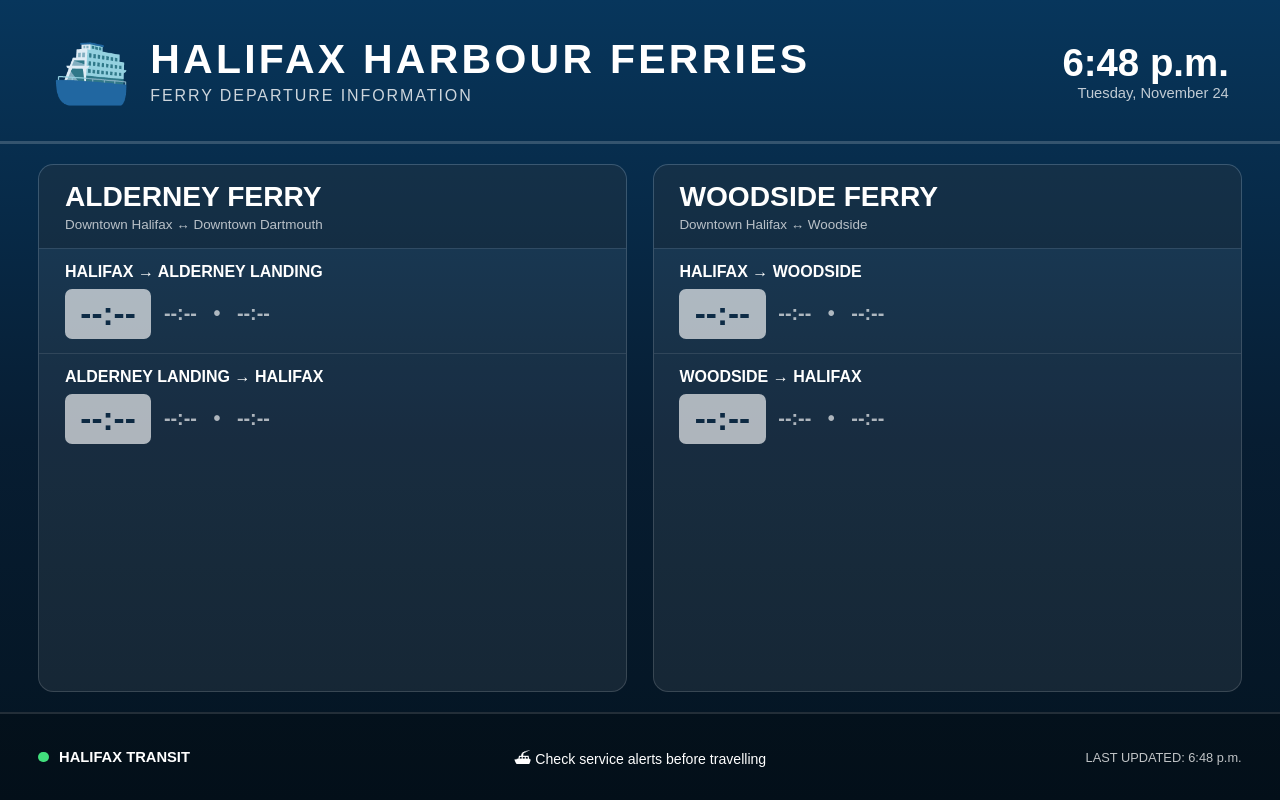
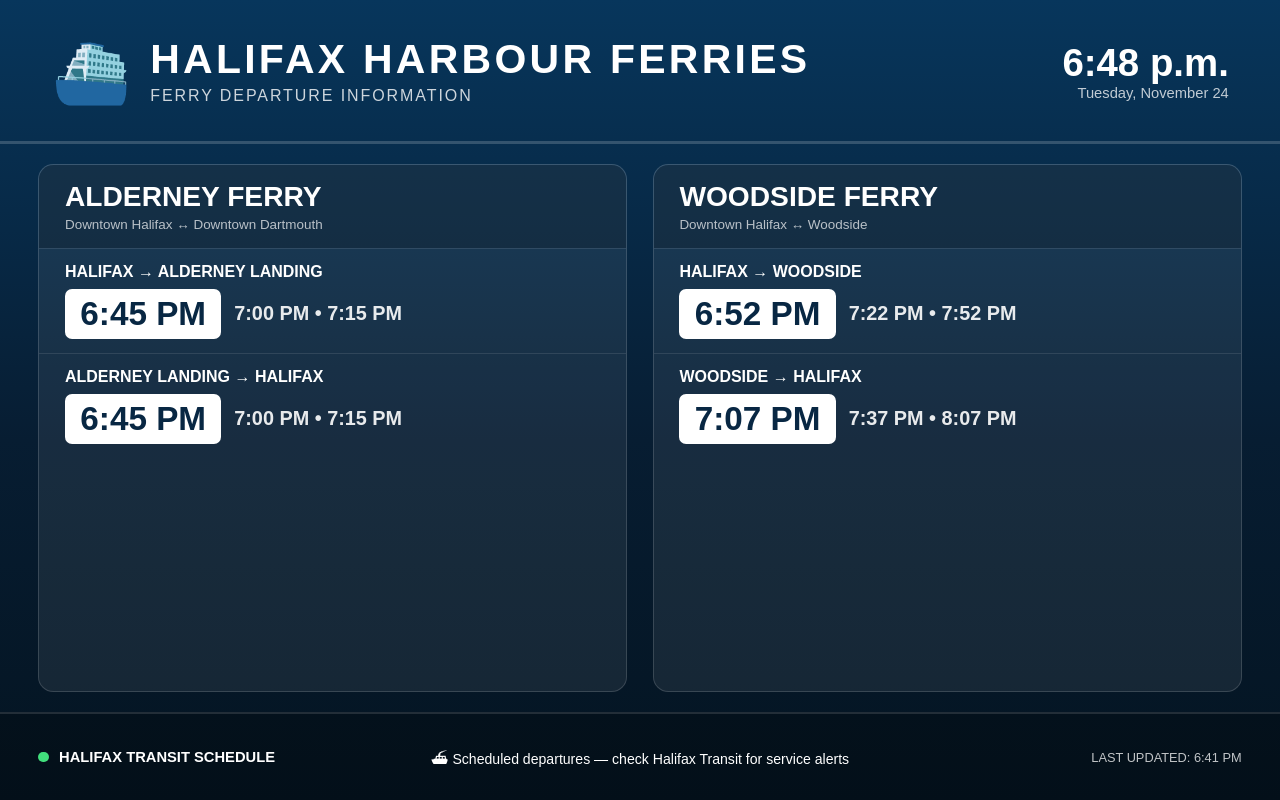
Before and after one commit to mainline123/Halifax-Ferry-Board, a plain HTML site: page index.html in a window 1280 px wide. Drawn offline with Linux system fonts and the light colour scheme.

Commit message:
Enhance ferry schedule display and data loading
Updated ferry schedule display and loading logic.

```diff
--- a/index.html
+++ b/index.html
@@ -1,3 +1,4 @@
+
 <!DOCTYPE html>
 <html lang="en">
 <head>
@@ -136,12 +137,14 @@ html, body {
     color: #082743;
     padding: .8vh 1.2vw;
     border-radius: .55vw;
+    white-space: nowrap;
 }
 
 .following {
     font-size: 1.55vw;
     font-weight: 600;
     opacity: .9;
+    white-space: nowrap;
 }
 
 /* FOOTER */
@@ -254,7 +257,6 @@ html, body {
 
         </section>
 
-
         <!-- WOODSIDE -->
 
         <section class="route-card">
@@ -300,16 +302,15 @@ html, body {
 
     </main>
 
-
     <footer class="footer">
 
         <div class="live">
             <span class="dot"></span>
-            HALIFAX TRANSIT
+            HALIFAX TRANSIT SCHEDULE
         </div>
 
         <div class="alert" id="alert">
-            ⛴ Check service alerts before travelling
+            ⛴ Scheduled times — check service alerts before travelling
         </div>
 
         <div class="updated">
@@ -320,7 +321,6 @@ html, body {
     </footer>
 
 </div>
-
 
 <script>
 
@@ -345,30 +345,94 @@ function updateClock() {
 
     document.getElementById("clock").textContent = time;
     document.getElementById("date").textContent = date;
-
 }
 
 updateClock();
-
 setInterval(updateClock, 1000);
 
 
-/* UPDATE DISPLAY TIME */
+/* POPULATE ONE FERRY DIRECTION */
 
-function updateRefreshTime() {
+function displayDepartures(times, firstId, followingId) {
 
-    const now = new Date();
+    const first = document.getElementById(firstId);
+    const following = document.getElementById(followingId);
 
-    document.getElementById("updated").textContent =
-        now.toLocaleTimeString("en-CA", {
-            timeZone: "America/Halifax",
-            hour: "numeric",
-            minute: "2-digit"
-        });
+    const departures = Array.isArray(times) ? times : [];
 
+    first.textContent = departures[0] || "—";
+
+    following.textContent = departures.length > 1
+        ? departures.slice(1, 3).join("  •  ")
+        : "No further departures";
+
+    first.classList.remove("loading");
+    following.classList.remove("loading");
 }
 
-updateRefreshTime();
+
+/* LOAD SCHEDULE FROM GITHUB */
+
+async function loadFerryData() {
+
+    try {
+
+        const response = await fetch(
+            "ferries.json?t=" + Date.now(),
+            { cache: "no-store" }
+        );
+
+        if (!response.ok) {
+            throw new Error("Unable to load ferry schedule");
+        }
+
+        const data = await response.json();
+
+        displayDepartures(
+            data.halifax_alderney,
+            "ha1",
+            "ha2"
+        );
+
+        displayDepartures(
+            data.alderney_halifax,
+            "ah1",
+            "ah2"
+        );
+
+        displayDepartures(
+            data.halifax_woodside,
+            "hw1",
+            "hw2"
+        );
+
+        displayDepartures(
+            data.woodside_halifax,
+            "wh1",
+            "wh2"
+        );
+
+        document.getElementById("updated").textContent =
+            data.updated || "--:--";
+
+        document.getElementById("alert").textContent =
+            "⛴ Scheduled departures — check Halifax Transit for service alerts";
+
+    } catch (error) {
+
+        console.error("Ferry data error:", error);
+
+        document.getElementById("alert").textContent =
+            "⚠ Ferry schedule temporarily unavailable";
+    }
+}
+
+
+/* AUTOMATIC REFRESH */
+
+loadFerryData();
+
+setInterval(loadFerryData, 60000);
 
 </script>
 
```
